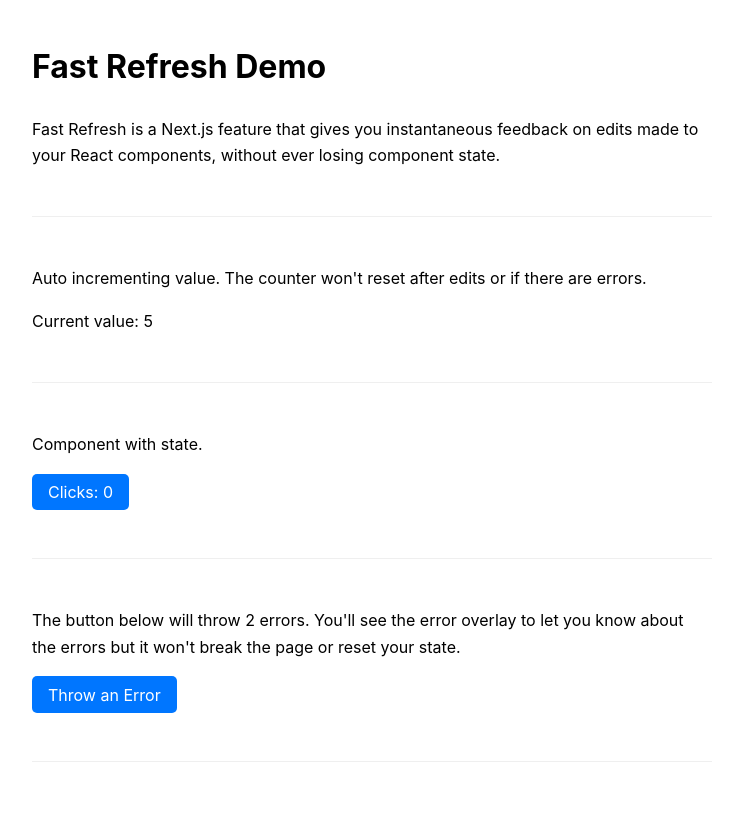
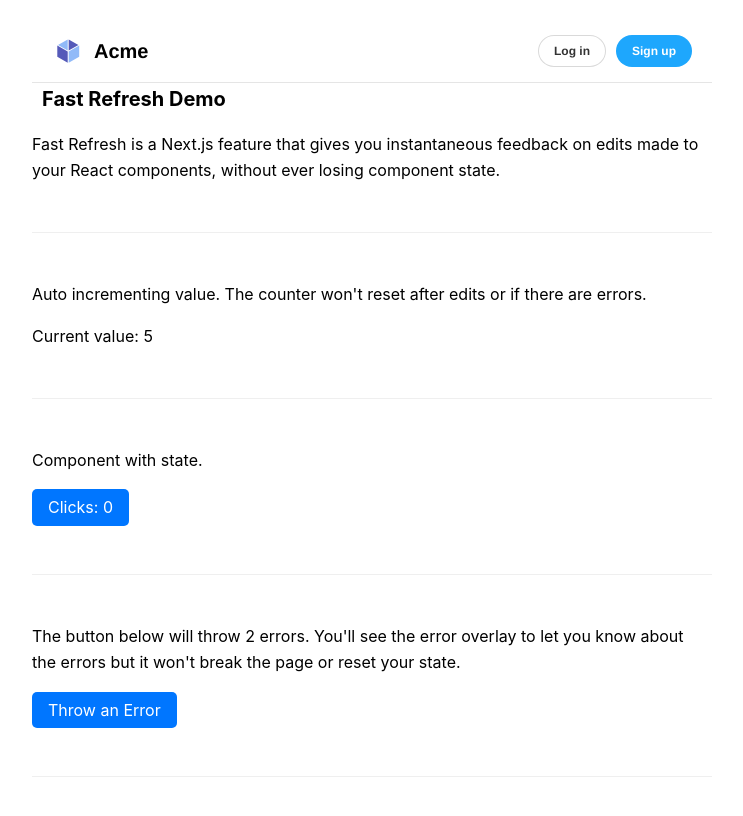
Before and after one commit to danielzsh/cp-sols, a Next.js app: page / in a window 1280 px wide. Shown: the top 816 px of the page, without its empty margins (268-1011 px from the left). Built offline with nearby package versions, Linux system fonts and the light colour scheme.

Commit message:
get heading to work

```diff
--- a/global.css
+++ b/global.css
@@ -12,3 +12,21 @@
   text-rendering: optimizeLegibility;
   hyphens: auto;
 }
+
+svg {
+  display: inline-block;
+  vertical-align: top;
+}
+
+h1 {
+  font-weight: 700;
+  font-size: 20px;
+  line-height: 1;
+  margin: 6px 0 6px 10px;
+  display: inline-block;
+  vertical-align: top;
+}
+
+button + button {
+  margin-left: 10px;
+}
--- a/pages/index.js
+++ b/pages/index.js
@@ -1,5 +1,6 @@
 import { useCallback, useEffect, useState } from 'react'
 import Button from '../components/Button'
+import { Header } from '../stories/Header'
 import ClickCount from '../components/ClickCount'
 import styles from '../styles/home.module.css'
 
@@ -28,6 +29,7 @@
 
   return (
     <main className={styles.main}>
+      <Header />
       <h1>Fast Refresh Demo</h1>
       <p>
         Fast Refresh is a Next.js feature that gives you instantaneous feedback
--- a/stories/Button.jsx
+++ b/stories/Button.jsx
@@ -1,6 +1,6 @@
 import React from 'react';
 import PropTypes from 'prop-types';
-import './button.css';
+import styles from './button.module.css';
 
 /**
  * Primary UI component for user interaction
@@ -10,7 +10,7 @@
   return (
     <button
       type="button"
-      className={['storybook-button', `storybook-button--${size}`, mode].join(' ')}
+      className={[styles[`storybook-button`], styles[`storybook-button--${size}`], styles[mode]].join(' ')}
       style={backgroundColor && { backgroundColor }}
       {...props}
     >
--- a/stories/Header.jsx
+++ b/stories/Header.jsx
@@ -2,11 +2,11 @@
 import PropTypes from 'prop-types';
 
 import { Button } from './Button';
-import './header.css';
+import styles from './header.module.css';
 
 export const Header = ({ user, onLogin, onLogout, onCreateAccount }) => (
   <header>
-    <div className="wrapper">
+    <div className={styles.wrapper}>
       <div>
         <svg width="32" height="32" viewBox="0 0 32 32" xmlns="http://www.w3.org/2000/svg">
           <g fill="none" fillRule="evenodd">
@@ -29,7 +29,7 @@
       <div>
         {user ? (
           <>
-            <span className="welcome">
+            <span className={styles.welcome}>
               Welcome, <b>{user.name}</b>!
             </span>
             <Button size="small" onClick={onLogout} label="Log out" />
--- a/stories/header.css
+++ b/stories/header.module.css
@@ -7,24 +7,6 @@
   justify-content: space-between;
 }
 
-svg {
-  display: inline-block;
-  vertical-align: top;
-}
-
-h1 {
-  font-weight: 700;
-  font-size: 20px;
-  line-height: 1;
-  margin: 6px 0 6px 10px;
-  display: inline-block;
-  vertical-align: top;
-}
-
-button + button {
-  margin-left: 10px;
-}
-
 .welcome {
   color: #333;
   font-size: 14px;
```
Also changed, not shown: stories/button.module.css (renamed from stories/button.css).
